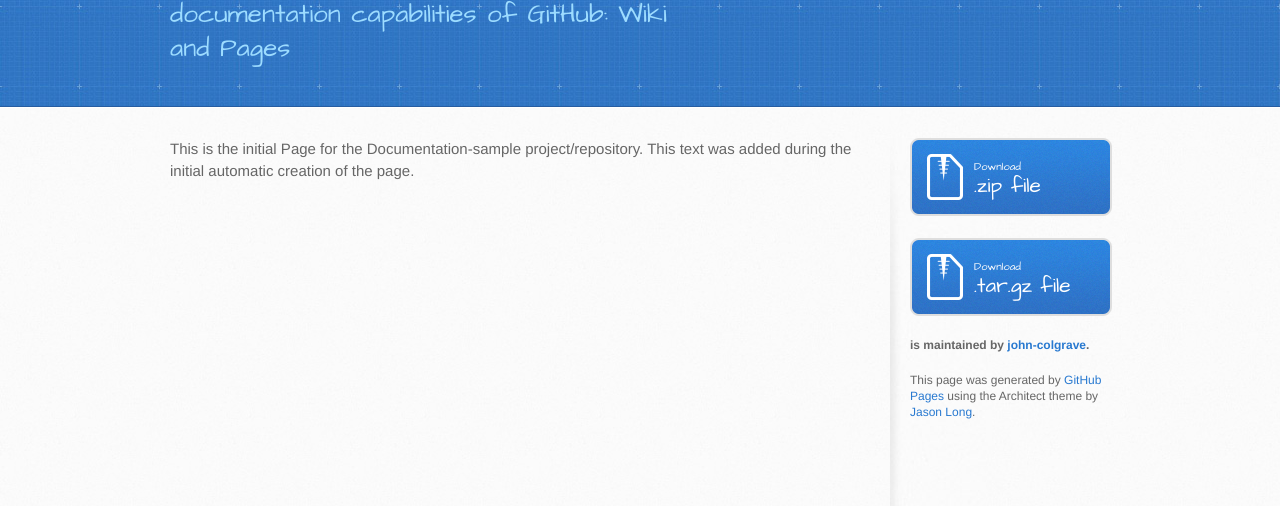
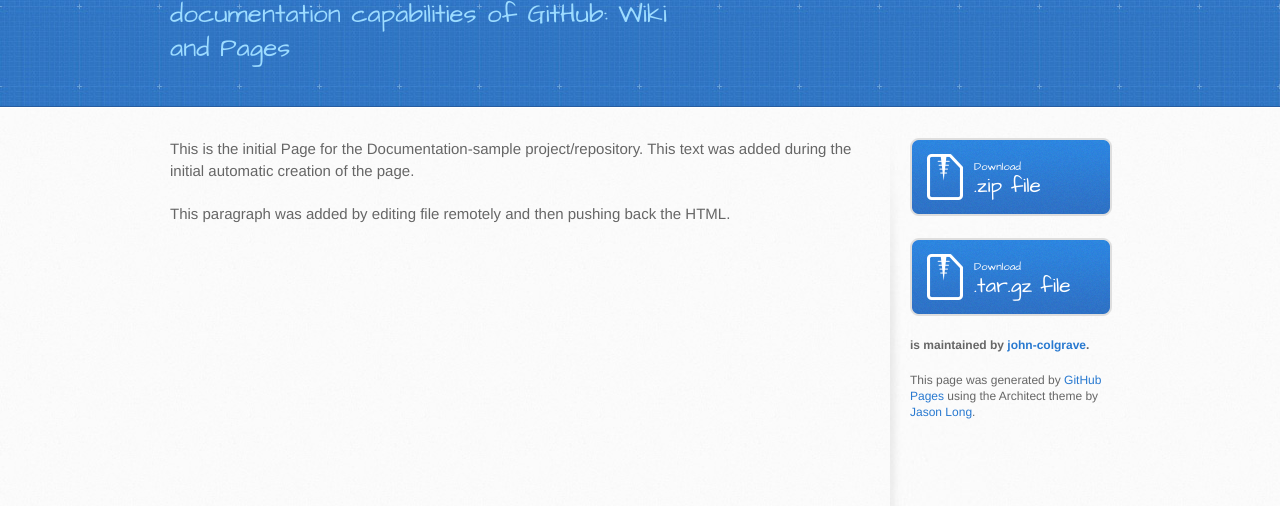
Before and after one commit to gerryreilly/documentation-sample, a plain HTML site: page index.html in a window 1280 px wide. Shown: the part 234-740 px from the top of the page. Drawn offline with Linux system fonts and the light colour scheme.

Commit message:
Test editing HTML directly

```diff
--- a/index.html
+++ b/index.html
@@ -29,6 +29,7 @@
       <div class="inner clearfix">
         <section id="main-content">
           <p>This is the initial Page for the Documentation-sample project/repository. This text was added during the initial automatic creation of the page.</p>
+<p>This paragraph was added by editing file remotely and then pushing back the HTML.</p>
         </section>
 
         <aside id="sidebar">
```
